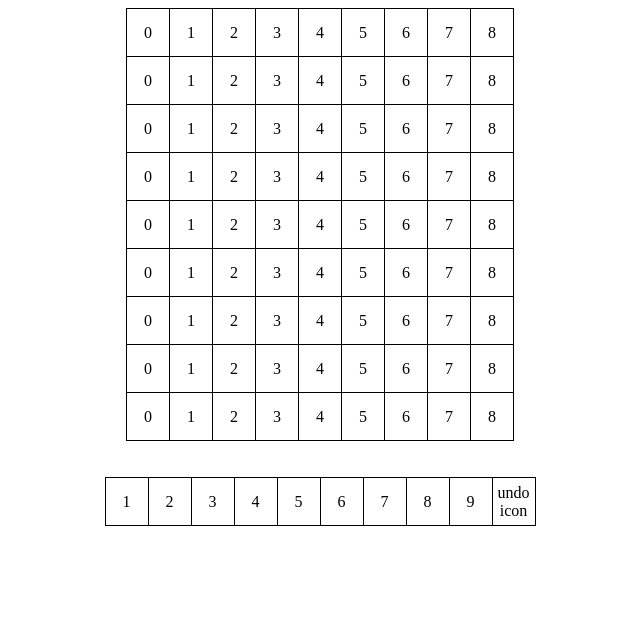
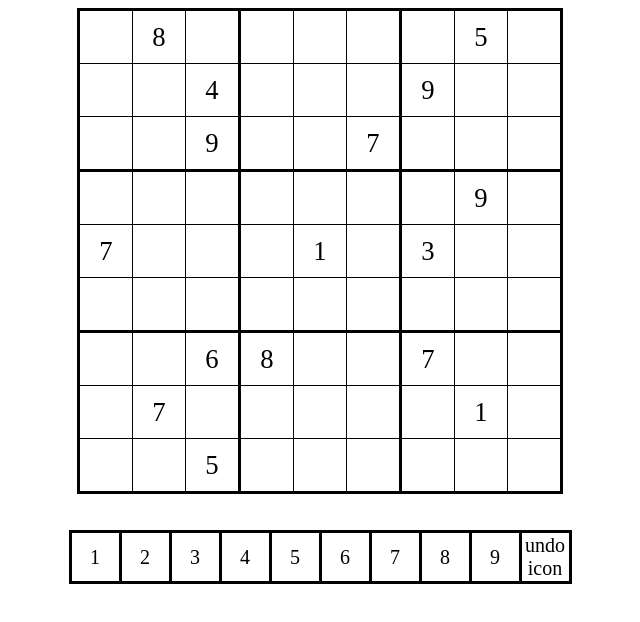
Before and after one commit to ZHJamesY/Sudoku, a website: page Code/Sudoku.html in a window 1280 px wide. Shown: the whole page, without its empty margins (320-960 px from the left). Drawn offline with nearby package versions, Linux system fonts and the light colour scheme.

Commit message:
Updated_jQuery_interaction_board

```diff
--- a/Code/Scripts/Sudoku.js
+++ b/Code/Scripts/Sudoku.js
@@ -1,77 +1,19 @@
-// Board size
+// Board size variable
 const SIZE = 9;
 
-// Call function when page is loaded
-window.onload = function()
-{
-    GamePage();
-}
+let board = [
+    "010000010",
+    "001000100",
+    "001001000",
+    "000000010",
+    "100010100",
+    "000000000",
+    "001100100",
+    "010000010",
+    "001000000",
+];
 
-// Initialize Sudoku page; game board and palette
-function GamePage()
-{
-    let g_board = document.getElementById("Game_Board");
-    let p_board = document.getElementById("Palette_Board");
-    let p_row = p_board.insertRow(0);
-
-    // Generate a 9X9 game board and a 1X10 palette board
-    for(let i = 0; i < SIZE; i++)
-    {
-        let p_cell = p_row.insertCell(i);
-        p_cell.innerHTML = i + 1;
-        let g_row = g_board.insertRow(i);
-        for(let j = 0; j < SIZE; j++)
-        {
-            let g_cell = g_row.insertCell(j);
-            g_cell.innerHTML = j;
-        }
-    }
-    let p_cell = p_row.insertCell(-1);
-    p_cell.innerHTML = "undo icon";
-}
-
-function Random_Game(level)
-{
-    // Solution cell probability: 0 < x < 0.4
-    let probability = (Math.random() * 0.6).toFixed(1);
-    let chances = 0.0;
-    let blank = 1;
-    let filled = 1;
-    let row_num = "";
-
-    for(let i = 1; i < SIZE; i++)
-    {
-        console.log("current chances = " + chances);
-        console.log("current prob = " + probability);
-        if((probability + chances * 0.5) <= (0.4 + chances))
-        {
-            // row_num += "0";
-            // chances -= 0.05
-
-        }
-        else
-        {
-            // row_num += (Math.floor(Math.random() * 9) + 1);
-            // chances += 0.05
-
-        }
-        console.log("after chances = " + chances);
-        console.log("after prob = " + probability);
-        console.log("after limit = " + 0.4 + chances);
-        console.log("row num = " + row_num + "\n");
-    }
-
-    console.log("row num = " + row_num);
-
-}
-
-Random_Game(1);
-
-
-
-let Beginner = [];
-
-let Beginner_Sol = [
+let Sol = [
     "687149253",
     "514362987",
     "329587146",
@@ -82,3 +24,109 @@ let Beginner_Sol = [
     "472635819",
     "835791462"
 ];
+
+// Initialize Sudoku page; game board and palette
+$(function(){
+    let g_board = document.getElementById("Game_Board");
+    let p_board = document.getElementById("Palette_Board");
+    let p_row = p_board.insertRow(0);
+
+    for(let t = 0; t < 3; t++)
+    {
+        let colGroup = document.createElement("colgroup");
+        let col = document.createElement("col");
+        col.span = 3;
+        g_board.append(colGroup);
+        colGroup.append(col);
+    }
+
+    // Generate a 9X9 game board and a 1X10 palette board
+    for(let i = 0; i < SIZE; i++)
+    {
+        let p_cell = p_row.insertCell(i);
+        p_cell.innerHTML = i + 1;
+        p_cell.id = "p" + (i + 1).toString();
+        let g_row = g_board.insertRow(i);
+
+        if(i % 3 == 0 && i > 0)
+        {
+            // for every third row add thick top border
+            g_row.classList.add("rowBorder");
+        }
+
+        for(let j = 0; j < SIZE; j++)
+        {
+            let g_cell = g_row.insertCell(j);
+            if(board[i][j] != 0)
+            {
+                g_cell.innerHTML = Sol[i][j];
+            }
+            else g_cell.innerHTML = "";
+        }
+    }
+    let p_cell = p_row.insertCell(-1);
+    p_cell.innerHTML = "undo icon";
+});
+
+// Assign palette selected value to selectedVal when clicked, for user to place number on game board
+let selectedVal = "";
+let selectedID = "";
+$(function(){
+    $("#Palette_Board td").on("click", function(){
+        if(this.id[0] == "p")
+        {
+            if(selectedID == "")
+            {
+                this.classList.add("selected");
+                selectedVal = this.innerHTML;
+                selectedID = this.id;
+            }
+            else if(selectedID != "" && this.id != selectedID)
+            {
+                this.classList.add("selected");
+                document.getElementById(selectedID).classList.remove("selected");
+                selectedVal = this.innerHTML;
+                selectedID = this.id;
+            }
+            else
+            {
+                document.getElementById(selectedID).classList.remove("selected");
+                selectedVal = "";
+                selectedID = "";
+            }
+        }
+
+    })
+});
+
+$(function(){
+    $("#Game_Board td").on("click", function(){
+
+        if(this.innerHTML == "")
+        {
+            this.innerHTML = selectedVal;
+        }
+    });
+});
+
+
+
+
+
+
+
+
+// const settings = {
+// 	"async": true,
+// 	"crossDomain": true,
+// 	"url": "https://sudoku-service.p.rapidapi.com/v1/sudoku?withSolution=true",
+// 	"method": "GET",
+// 	"headers": {
+// 		"X-RapidAPI-Key": "3b818ee0femshb5f7bd380463df6p118badjsn5bc70857df15",
+// 		"X-RapidAPI-Host": "sudoku-service.p.rapidapi.com"
+// 	}
+// };
+
+// $.ajax(settings).done(function (response) {
+// 	console.log(response);
+// });
--- a/Code/Styles/Sudoku.css
+++ b/Code/Styles/Sudoku.css
@@ -8,9 +8,10 @@
 #Game_Board td
 {
     border: 1px solid black;
-    width: 40px;
-    height: 45px;
+    width: 50px;
+    height: 50px;
     text-align: center;
+    font-size: 20pt;
 }
 
 #Palette_Board
@@ -22,8 +23,30 @@
 
 #Palette_Board td
 {
-    border: 1px solid black;
-    width: 40px;
-    height: 45px;
+    border: 3px solid black;
+    width: 45px;
+    height: 35px;
     text-align: center;
+    font-size: 15pt;
+
 }
+
+.rowBorder
+{
+    border-top: 3px solid black;
+}
+
+colgroup
+{
+    border: 3px solid black;
+}
+
+td:hover
+{
+    background-color: #f5dd90;
+}
+
+.selected
+{
+    background-color: #f5dd90;
+}
--- a/Code/Sudoku.html
+++ b/Code/Sudoku.html
@@ -1,7 +1,11 @@
 <!DOCTYPE html>
 <html lang="en">
     <head>
+        <title>Sudoku</title>
         <link rel="stylesheet" href="Styles/Sudoku.css">
+        <!-- <script src="https://unpkg.com/axios/dist/axios.min.js"></script> -->
+        <!-- <script type="text/javascript" src="http://code.jquery.com/jquery-latest.min.js"></script> -->
+        <script src="https://code.jquery.com/jquery-3.6.3.min.js"></script>
         <script src="Scripts/Sudoku.js"></script>
     </head>
     <body>
--- /dev/null
+++ b/Code/package.json
@@ -0,0 +1,5 @@
+{
+  "dependencies": {
+    "jquery": "^3.6.3"
+  }
+}
```
Also changed, not shown: 1 other file.
